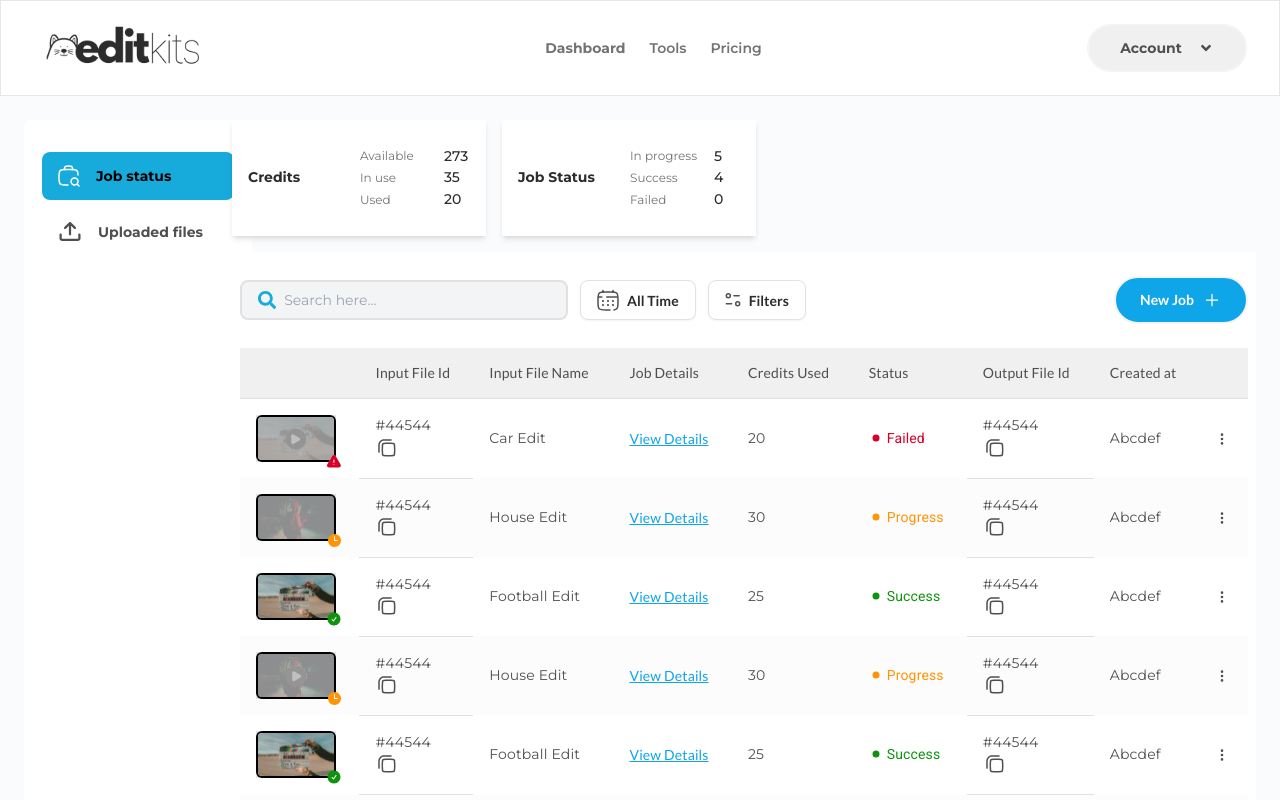
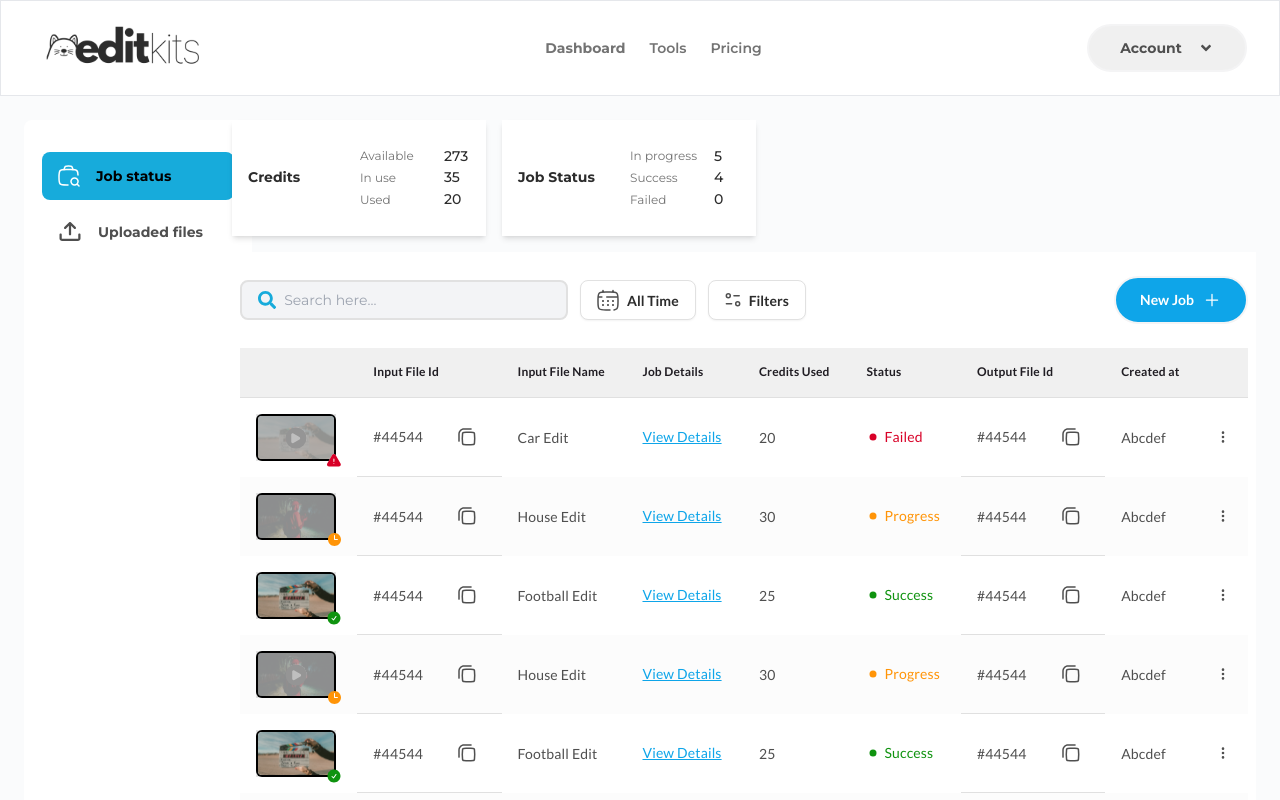
Before and after one commit to Gelodev04/editkits-v2, a Next.js app: page /dashboard in a window 1280 px wide. Shown: the top 800 px of the page. Built offline with nearby package versions, Linux system fonts and the light colour scheme.

Commit message:
fix: table font fix

```diff
--- a/components/Table/JobStatus/index.tsx
+++ b/components/Table/JobStatus/index.tsx
@@ -15,7 +15,7 @@ import Success from "@/assets/img/icons/success.svg";
 import Failed from "@/assets/img/icons/failed.svg";
 import Progress from "@/assets/img/icons/pending.svg";
 
-export default function JobStatusTable({data, search}: {data: any; search: string}) {
+export default function JobStatusTable({data, search}: { data: any; search: string }) {
   return (
     <TableContainer className="p-2">
       <Table
@@ -25,7 +25,7 @@ export default function JobStatusTable({data, search}: {data: any; search: strin
           <TableRow>
             {tableColumns.map(col => (
               <TableCell align="left">
-                <Typography variant="b4" label={col.name} bold/>
+                <p className="font-lato font-bold text-xs leading-[16.8px]  text-[#201D23]">{col.name}</p>
               </TableCell>
             ))}
           </TableRow>
@@ -51,7 +51,8 @@ export default function JobStatusTable({data, search}: {data: any; search: strin
                     backgroundColor: "rgba(0, 0, 0, 0.1)",
                   }}
                 >
-                  <Image className="rounded-md bg-[#000000] w-[138%] p-[2px]" src={row.icon} alt="icon" layout="fill" objectFit="cover"/>
+                  <Image className="rounded-md bg-[#000000] w-[138%] p-[2px]" src={row.icon} alt="icon" layout="fill"
+                         objectFit="cover"/>
 
                   <div
                     style={{
@@ -65,38 +66,43 @@ export default function JobStatusTable({data, search}: {data: any; search: strin
                   </div>
                 </div>
               </TableCell>
-              <TableCell className="flex items-center gap-2 center border-none mt-3.5" align="left">
-              <Typography label={row.input_id} className="font-lato font-normal text-sm leading-[19.6px] text-[#4f4f4f]"/>
+              <TableCell align="left">
+                <div className="flex items-center gap-8">
+                  <p className="font-lato text-sm font-normal text-[#4f4f4f] leading-[19.6px]">{row.input_id}</p>
                   <Image
                     src={CopyIcon}
                     className="cursor-pointer"
                     onClick={() => navigator.clipboard.writeText(row.input_id)}
                     alt="input_id"
                   />
+                </div>
               </TableCell>
               <TableCell sx={{border: "none"}} align="left">
-                <Typography label={row.file_name} className="font-lato font-normal text-sm leading-[19.6px] text-[#4f4f4f]" />
+                <p className="font-lato text-sm font-normal text-[#4f4f4f] leading-[19.6px]">{row.file_name}</p>
+
               </TableCell>
               <TableCell sx={{border: "none"}} align="left">
                 <Typography label="View Details" variant="bl3" underline/>
               </TableCell>
               <TableCell sx={{border: "none"}} align="left">
-                <Typography label={row.credits_used} className="font-lato font-normal text-sm leading-[19.6px] text-[#4f4f4f]"/>
+                <p className="font-lato text-sm font-normal text-[#4f4f4f] leading-[19.6px]">{row.credits_used}</p>
               </TableCell>
               <TableCell sx={{border: "none"}} align="left">
-                <StatusTag status={row.status}/>
+                <StatusTag status={row.status} />
               </TableCell>
-              <TableCell className="flex items-center gap-2 center border-none mt-3.5" align="left">
-                <Typography label={row.input_id} className="font-lato font-normal text-sm leading-[19.6px] text-[#4f4f4f]"/>
+              <TableCell align="left">
+                <div className="flex items-center gap-8">
+                  <p className="font-lato text-sm font-normal text-[#4f4f4f] leading-[19.6px]">{row.input_id}</p>
                   <Image
                     src={CopyIcon}
                     className="cursor-pointer"
                     onClick={() => navigator.clipboard.writeText(row.input_id)}
                     alt="input_id"
                   />
+                </div>
               </TableCell>
               <TableCell sx={{border: "none"}} align="left">
-                <Typography label={row.created_at} className="font-lato font-normal text-sm leading-[19.6px] text-[#4f4f4f]"/>
+                <p className="font-lato text-sm font-normal text-[#4f4f4f] leading-[19.6px]">{row.created_at}</p>
               </TableCell>
               <TableCell
                 sx={{border: "none"}}
--- a/components/Table/StatusTag/index.tsx
+++ b/components/Table/StatusTag/index.tsx
@@ -1,14 +1,12 @@
 import * as React from "react";
 
 import {GoDotFill} from "react-icons/go";
-
-import Typography from "@/components/Typography";
 
 export default function StatusTag({status}: {status: any}) {
   return (
     <div className="flex items-center gap-1">
       <GoDotFill color={status === "Failed" ? "#d80027" : status === "Progress" ? "#ff9407" : "#0f930f"} />
-      <Typography label={status} variant="tag"  status={status} />
+      <p className={`font-lato ${status === "Failed" ? "text-[#d80027]" : status === "Progress" ? "text-[#ff9407]" : "text-[#0f930f]"}`}>{status}</p>
     </div>
   )
 }
--- a/components/Table/UploadedFiles/index.tsx
+++ b/components/Table/UploadedFiles/index.tsx
@@ -12,7 +12,6 @@ import {BsThreeDotsVertical} from "react-icons/bs";
 
 import CopyIcon from '@/assets/img/icons/copy.svg';
 import {uploadedFilesColumns} from "@/lib/constants";
-import Typography from "@/components/Typography";
 
 type UploadedFilesTableProps = {
   search: string;
@@ -27,7 +26,7 @@ export default function UploadedFilesTable(props: UploadedFilesTableProps) {
           <TableRow>
             {uploadedFilesColumns.map(col => (
               <TableCell align="left">
-                <Typography variant="b4" label={col.name} bold/>
+                <p className="font-lato font-bold text-xs leading-[16.8px]  text-[#201D23]">{col.name}</p>
               </TableCell>
             ))}
           </TableRow>
@@ -44,23 +43,25 @@ export default function UploadedFilesTable(props: UploadedFilesTableProps) {
               <TableCell width={172} height={92} sx={{border: "none"}} component="th" scope="row">
                 <Image className="rounded-md bg-[#000000] p-[2px]" src={row.icon} alt="icon" objectFit="cover" />
               </TableCell>
-              <TableCell className="flex items-center gap-2 center border-none mt-3.5" align="left">
-                <Typography label={row.input_id} className="font-lato font-normal text-sm leading-[19.6px] text-[#4f4f4f]"/>
+              <TableCell align="left">
+                <div className="flex items-center gap-8">
+                  <p className="font-lato text-sm font-normal text-[#4f4f4f] leading-[19.6px]">{row.input_id}</p>
                   <Image
                     src={CopyIcon}
                     className="cursor-pointer"
                     onClick={() => navigator.clipboard.writeText(row.input_id)}
                     alt="input_id"
                   />
+                </div>
               </TableCell>
               <TableCell sx={{border: "none"}} align="left">
-                <Typography label={row.file_name} className="font-lato font-normal text-sm leading-[19.6px] text-[#4f4f4f]"/>
+                <p className="font-lato text-sm font-normal text-[#4f4f4f] leading-[19.6px]">{row.file_name}</p>
               </TableCell>
               <TableCell sx={{border: "none"}} align="left">
-                <Typography label={row.size} className="font-lato font-normal text-sm leading-[19.6px] text-[#4f4f4f]"/>
+                <p className="font-lato text-sm font-normal text-[#4f4f4f] leading-[19.6px]">{row.size}</p>
               </TableCell>
               <TableCell sx={{border: "none"}} align="left">
-                <Typography label={row.created_at} className="font-lato font-normal text-sm leading-[19.6px] text-[#4f4f4f]"/>
+                <p className="font-lato text-sm font-normal text-[#4f4f4f] leading-[19.6px]">{row.created_at}</p>
               </TableCell>
               <TableCell width={10} sx={{border: "none"}}>
                 <BsThreeDotsVertical color="#4f4f4f" cursor="pointer"/>
--- a/components/Typography/index.tsx
+++ b/components/Typography/index.tsx
@@ -53,8 +53,6 @@ function TypographyStyle(props: TypographyProps) {
       return `text-sm text-[#4f4f4f] font-lato ${props.center && "text-center"} font-bold leading-[18px]`
     case "p":
       return `text-sm  text-[#2c2c2c] ${props.center && "text-center"} ${props.bold ? "font-semibold" : "font-normal"}`;
-    case "tag":
-      return props.status === "Failed" ? "text-[#d80027]" : props.status === "Progress" ? "text-[#ff9407]" : "text-[#0f930f]";
     case "card-label":
       return `font-lato font-normal text-sm text-[#262628] ${props.center && "text-center"}`;
     case "link":
```
Lines whose indentation alone changed are shown as unchanged.
